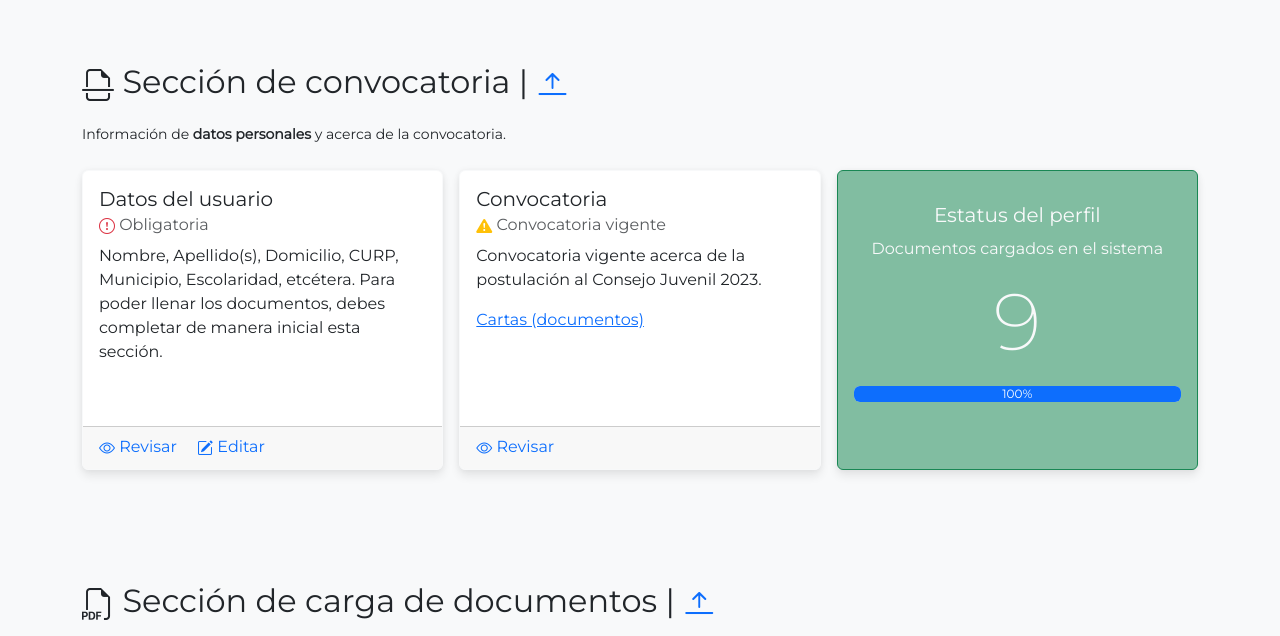
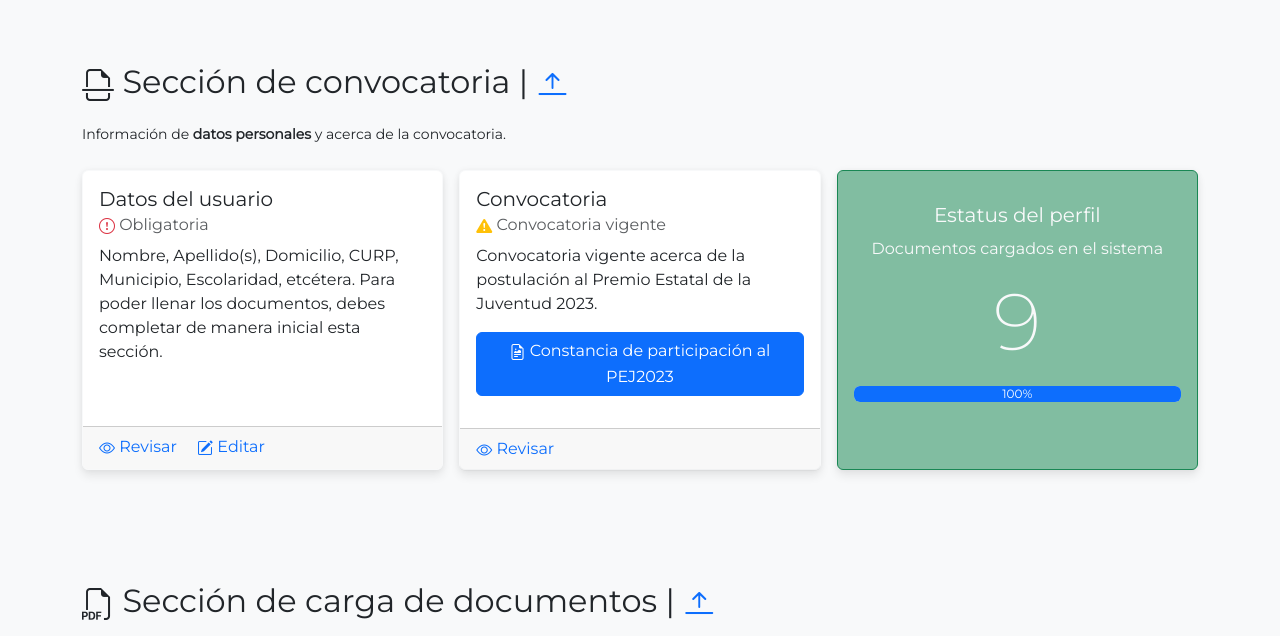
Before and after one commit to jesusrlv/p23, a PHP site: page /sistema/usuario/index.php in a window 1280 px wide. Shown: the part 785-1421 px from the top of the page. Run offline with PHP 8.4, Linux system fonts and the light colour scheme; the visitor is signed in with stand-in values (Sample User, id 1); data comes from the database, SQL or seed files in the repository; some libraries are stand-ins or nearby versions.

Commit message:
logos, actualizados, bloqueo de botones video

```diff
--- a/js/files.js
+++ b/js/files.js
@@ -124,6 +124,9 @@ function uploadVideo(idDoc,idUsr){
     },
     success: function(response)
     {
+        document.getElementById('fileVideo'+idDoc).disabled=true;
+        document.getElementById('btnGuardar'+idDoc).disabled=true;
+
         var jsonData = JSON.parse(JSON.stringify(response));
         var successVideo = jsonData.success;
         if (successVideo == "1"){
@@ -164,6 +167,9 @@ function editVideo(idDoc,idUsr){
       },
       success: function(response)
       {
+          document.getElementById('editVideo'+idDoc).disabled=true;
+          document.getElementById('btnEditar'+idDoc).disabled=true;
+
           var jsonData = JSON.parse(JSON.stringify(response));
           var successVideo = jsonData.success;
           if (successVideo == "1"){
@@ -201,12 +207,42 @@ function contador(){
   var cont = document.getElementById('contarDocs').value;
 
   if(cont == 0){
-    alert ("No tienes documentos");
+    Swal.fire({
+      icon: 'info',
+      imageUrl: '../../img/logo_injuventud_01.png',
+      imageHeight: 200,
+      title: 'Bienvenido al sistema de postulación al PEJ2023',
+      text: 'No has cargado documentos para postularte al PEJ2023, comienza a subir tus documentos.',
+      confirmButtonColor: '#3085d6',
+      footer: 'INJUVENTUD'
+
+  });
   }
   else if(cont >= 0 & cont < 9){
-    alert ("Te faltan documentos");
+    Swal.fire({
+      icon: 'warning',
+      imageUrl: '../../img/logo_injuventud_01.png',
+      imageHeight: 200,
+      title: 'Proceso incompleto',
+      text: 'Has cargado '+cont+' documento(s) para postularte al PEJ2023.',
+      confirmButtonColor: '#3085d6',
+      footer: 'INJUVENTUD'
+
+    });
   }
   else if(cont == 9){
-    alert ("Terminaste");
+
+    document.getElementById('constanciaP').hidden=false;
+
+    Swal.fire({
+      icon: 'success',
+      imageUrl: '../../img/logo_injuventud_01.png',
+      imageHeight: 200,
+      title: 'Proceso finalizado',
+      text: 'Has cargado los 9 documentos para postularte al PEJ2023. Ya puedes descargar la constancia de participación en la sección de Convocatoria.',
+      confirmButtonColor: '#3085d6',
+      footer: 'INJUVENTUD'
+
+  });
   }
 }
--- a/sistema/usuario/index.php
+++ b/sistema/usuario/index.php
@@ -224,12 +224,12 @@ $perfil = $_SESSION['perfil'];
             <div class="card-body">
               <h5 class="card-title">Convocatoria</h5>
               <h6 class="card-subtitle mb-2 text-muted"><i class="bi bi-exclamation-triangle-fill text-warning"></i> Convocatoria vigente</h6>
-              <p class="card-text">Convocatoria vigente acerca de la postulación al Consejo Juvenil 2023.</p>
-              <p><a href="https://docs.google.com/document/d/1RzrM_XVMFHdyl077Tr-f3MDMfIl-CofL/edit?usp=sharing&ouid=110177786885321579068&rtpof=true&sd=true" target="_blank">Cartas (documentos)</a></p>
+              <p class="card-text">Convocatoria vigente acerca de la postulación al Premio Estatal de la Juventud 2023.</p>
+              <p><a href="#" target="_blank" style="text-decoration:none" class="btn btn-primary" id="constanciaP" hidden> <i class="bi bi-file-earmark-richtext"></i> Constancia de participación al PEJ2023</a></p>
 
             </div>
             <div class="card-footer">
-              <a href="../../convocatoria/convocatoria_consejo_juvenil_2023.pdf" target="_blank" class="card-link" style="text-decoration: none"><i class="bi bi-eye"></i> Revisar</a>
+              <a href="https://juventud.zacatecas.gob.mx/docs/convocatoria_premio_2023.pdf" target="_blank" class="card-link" style="text-decoration: none"><i class="bi bi-eye"></i> Revisar</a>
             </div>
           </div>
         </div>
--- a/sistema/usuario/prcd/editar_datos_personales.php
+++ b/sistema/usuario/prcd/editar_datos_personales.php
@@ -27,7 +27,7 @@ if($resultado){
     echo "<script type=\"text/javascript\">
     Swal.fire({
         icon: 'success',
-        imageUrl: '../../../img/logo_consejo_04.png',
+        imageUrl: '../../../img/logo_injuventud_01.png',
         imageHeight: 200,
         imageAlt: 'Gobierno del estado de Zacatecas',
         title: 'Datos actualizados',
@@ -41,7 +41,7 @@ else{
     <script type=\"text/javascript\">
     Swal.fire({
         icon: 'error',
-        imageUrl: '../../../img/logo_consejo_04.png',
+        imageUrl: '../../../img/logo_injuventud_01.png',
         imageHeight: 200,
         imageAlt: 'Gobierno del estado de Zacatecas',
         title: 'No se actualizaron los datos',
--- a/sistema/usuario/query/docs.php
+++ b/sistema/usuario/query/docs.php
@@ -147,7 +147,7 @@ while($rowQuery = $resultadoQuery ->fetch_assoc()){
                 <button type="button" class="btn-close" data-bs-dismiss="modal" aria-label="Close" onclick="window.location.reload();"></button>
               </div>
               <div class="modal-body">
-                <form id="upload_form" terget="#">';
+                <form id="upload_form">';
                 ?>
 
                   <div class="input-group mb-3">
@@ -159,8 +159,8 @@ while($rowQuery = $resultadoQuery ->fetch_assoc()){
                 echo'
               </div>
               <div class="modal-footer">
-                <button type="button" class="btn btn-danger" data-bs-dismiss="modal">Cerrar</button>
-                <button type="button" class="btn btn-primary" onclick="uploadVideo('.$idDoc.','.$id.')">Guardar</button>
+                <button type="button" class="btn btn-danger" data-bs-dismiss="modal" onclick="window.location.reload();">Cerrar</button>
+                <button id="btnGuardar'.$idDoc.'" type="button" class="btn btn-primary" onclick="uploadVideo('.$idDoc.','.$id.')">Guardar</button>
               </div>
               </form>
             </div>
@@ -188,8 +188,8 @@ while($rowQuery = $resultadoQuery ->fetch_assoc()){
                 echo'
               </div>
               <div class="modal-footer">
-                <button type="button" class="btn btn-danger" data-bs-dismiss="modal">Cerrar</button>
-                <button type="button" class="btn btn-primary" onclick="editVideo('.$idDoc.','.$id.')" data-bs-dismiss="modal">Editar</button>
+                <button type="button" class="btn btn-danger" data-bs-dismiss="modal" onclick="window.location.reload();">Cerrar</button>
+                <button type="button" class="btn btn-primary" onclick="editVideo('.$idDoc.','.$id.')" id="btnEditar'.$idDoc.'">Editar</button>
               </div>
               </form>
             </div>
--- a/sistema/usuario/query/docs_contador.php
+++ b/sistema/usuario/query/docs_contador.php
@@ -23,10 +23,11 @@ $noCatalogoquery = mysqli_num_rows($resultadoQuery);
                     <div class="card-body">
                         <p><h5 class="card-title">Estatus del perfil</h5></p>
                         <p><h6 class="card-subtitle mb-2 text-muted">Documentos cargados en el sistema</h6></p>
-                        <p class="card-text text-center display-1"><span id="contarDocs">0</span></p>
+                        <p class="card-text text-center display-1"><span id="">0</span></p>
                         <div class="progress" role="progressbar" aria-label="Example with label" aria-valuenow="25" aria-valuemin="0" aria-valuemax="100">
                         <div class="progress-bar" style="width: '.$porcentajeDocs.'%">'.$porcentajeDocs.'%</div>
                         </div>
+                        <input id="contarDocs" hidden value="0">
                     </div>
                 </div>
             </div>
@@ -39,11 +40,11 @@ $noCatalogoquery = mysqli_num_rows($resultadoQuery);
                     <div class="card-body">
                         <p><h5 class="card-title">Estatus del perfil</h5></p>
                         <p><h6 class="card-subtitle mb-2 text-muted">Documentos cargados en el sistema</h6></p>
-                        <p class="card-text text-center display-1"><span id="contarDocs">'.$no_resultados.'</span></p>
+                        <p class="card-text text-center display-1"><span id="">'.$no_resultados.'</span></p>
                         <div class="progress" role="progressbar" aria-label="Example with label" aria-valuenow="25" aria-valuemin="0" aria-valuemax="100">
                         <div class="progress-bar" style="width: '.$porcentajeDocs.'%">'.$porcentajeDocs.'%</div>
                         </div>
-
+                        <input id="contarDocs" hidden value="'.$no_resultados.'">
                     </div>
                 </div>
             </div>
@@ -56,10 +57,11 @@ $noCatalogoquery = mysqli_num_rows($resultadoQuery);
                     <div class="card-body text-light text-center">
                         <p><h5 class="card-title">Estatus del perfil</h5></p>
                         <p><h6 class="card-subtitle mb-2 text-light">Documentos cargados en el sistema</h6></p>
-                        <p class="card-text text-center display-1"><span id="contarDocs">'.$no_resultados.'</span></p>
+                        <p class="card-text text-center display-1"><span id="">'.$no_resultados.'</span></p>
                         <div class="progress" role="progressbar" aria-label="Example with label" aria-valuenow="25" aria-valuemin="0" aria-valuemax="100">
                         <div class="progress-bar" style="width: '.$porcentajeDocs.'%">'.$porcentajeDocs.'%</div>
                         </div>
+                        <input id="contarDocs" hidden value="'.$no_resultados.'">
                     </div>
                 </div>
             </div>
```
Also changed, not shown: 10 other files.
